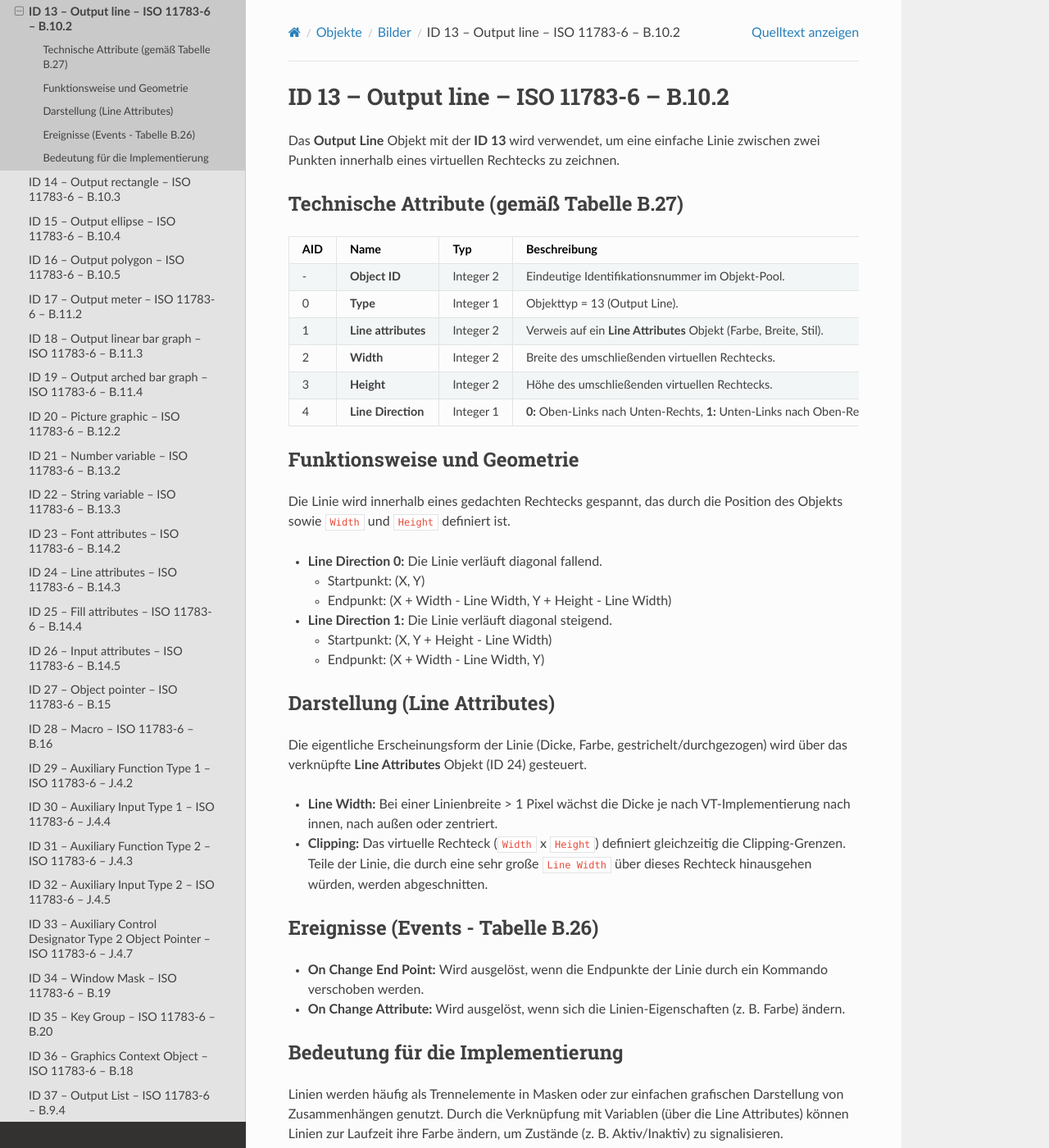
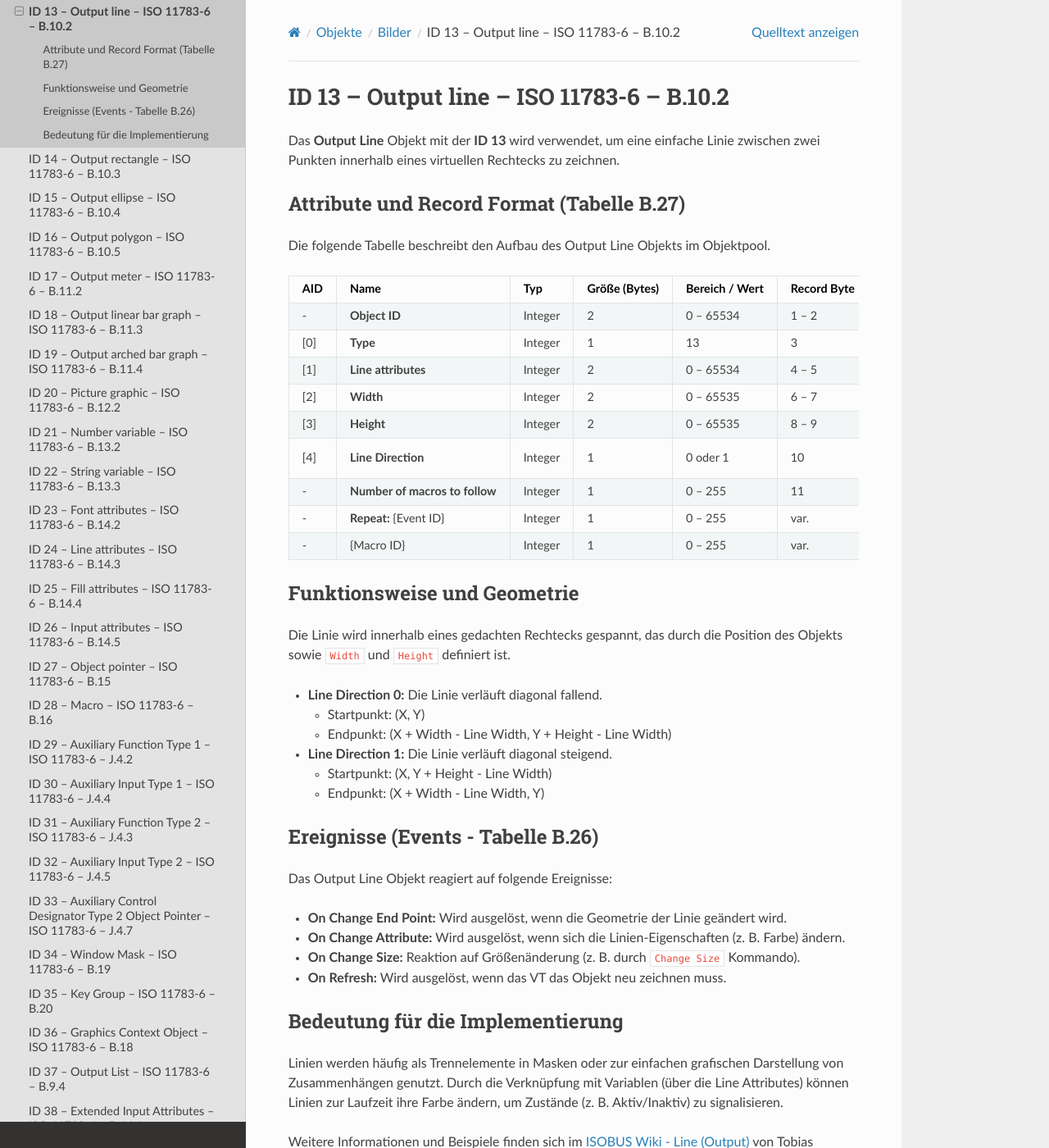
Before and after one commit to Meisterschulen-am-Ostbahnhof-Munchen/ISOBUS-VT-Objects-docs, a Sphinx documentation site: the page built from docs/isobus-objects/ID-13---Output-line---ISO-11783-6---B.10.2.md, in a window 1280 px wide and 1400 px high. Shown: the whole window at 82% size. Built offline with Sphinx 7.4.7 and the Read the Docs theme 3.1.0, drawn with Linux system fonts in a browser that asks for light colours.

Commit message:
docs: update Output Line (ID 13) with accurate attribute table and record format from ISO 11783-6 Annex B.10.2

```diff
--- a/docs/isobus-objects/ID-13---Output-line---ISO-11783-6---B.10.2.md
+++ b/docs/isobus-objects/ID-13---Output-line---ISO-11783-6---B.10.2.md
@@ -5,16 +5,21 @@
 
 Das **Output Line** Objekt mit der **ID 13** wird verwendet, um eine einfache Linie zwischen zwei Punkten innerhalb eines virtuellen Rechtecks zu zeichnen.
 
-## Technische Attribute (gemäß Tabelle B.27)
+### Attribute und Record Format (Tabelle B.27)
 
-| AID | Name | Typ | Beschreibung |
-| :--- | :--- | :--- | :--- |
-| - | **Object ID** | Integer 2 | Eindeutige Identifikationsnummer im Objekt-Pool. |
-| 0 | **Type** | Integer 1 | Objekttyp = 13 (Output Line). |
-| 1 | **Line attributes** | Integer 2 | Verweis auf ein **Line Attributes** Objekt (Farbe, Breite, Stil). |
-| 2 | **Width** | Integer 2 | Breite des umschließenden virtuellen Rechtecks. |
-| 3 | **Height** | Integer 2 | Höhe des umschließenden virtuellen Rechtecks. |
-| 4 | **Line Direction** | Integer 1 | **0:** Oben-Links nach Unten-Rechts, **1:** Unten-Links nach Oben-Rechts. |
+Die folgende Tabelle beschreibt den Aufbau des Output Line Objekts im Objektpool.
+
+| AID | Name | Typ | Größe (Bytes) | Bereich / Wert | Record Byte | Beschreibung |
+| :--- | :--- | :--- | :--- | :--- | :--- | :--- |
+| - | **Object ID** | Integer | 2 | 0 – 65534 | 1 – 2 | Eindeutige ID im Objektpool. |
+| [0] | **Type** | Integer | 1 | 13 | 3 | Objekttyp = Output Line. |
+| [1] | **Line attributes** | Integer | 2 | 0 – 65534 | 4 – 5 | Objekt-ID eines Line Attributes Objekts (Farbe, Breite, Stil). |
+| [2] | **Width** | Integer | 2 | 0 – 65535 | 6 – 7 | Breite des umschließenden virtuellen Rechtecks. |
+| [3] | **Height** | Integer | 2 | 0 – 65535 | 8 – 9 | Höhe des umschließenden virtuellen Rechtecks. |
+| [4] | **Line Direction** | Integer | 1 | 0 oder 1 | 10 | 0 = Oben-Links nach Unten-Rechts<br>1 = Unten-Links nach Oben-Rechts. |
+| - | **Number of macros to follow** | Integer | 1 | 0 – 255 | 11 | Anzahl der folgenden Makro-Referenzen. |
+| - | **Repeat:** {Event ID} | Integer | 1 | 0 – 255 | var. | Event ID, die das Makro auslöst. |
+| - | {Macro ID} | Integer | 1 | 0 – 255 | var. | Makro ID des auszuführenden Makros. |
 
 ## Funktionsweise und Geometrie
 Die Linie wird innerhalb eines gedachten Rechtecks gespannt, das durch die Position des Objekts sowie `Width` und `Height` definiert ist.
@@ -26,14 +31,14 @@ Die Linie wird innerhalb eines gedachten Rechtecks gespannt, das durch die Posit
     *   Startpunkt: (X, Y + Height - Line Width)
     *   Endpunkt: (X + Width - Line Width, Y)
 
-## Darstellung (Line Attributes)
-Die eigentliche Erscheinungsform der Linie (Dicke, Farbe, gestrichelt/durchgezogen) wird über das verknüpfte **Line Attributes** Objekt (ID 24) gesteuert.
-*   **Line Width:** Bei einer Linienbreite > 1 Pixel wächst die Dicke je nach VT-Implementierung nach innen, nach außen oder zentriert.
-*   **Clipping:** Das virtuelle Rechteck (`Width` x `Height`) definiert gleichzeitig die Clipping-Grenzen. Teile der Linie, die durch eine sehr große `Line Width` über dieses Rechteck hinausgehen würden, werden abgeschnitten.
+## Ereignisse (Events - Tabelle B.26)
 
-## Ereignisse (Events - Tabelle B.26)
-*   **On Change End Point:** Wird ausgelöst, wenn die Endpunkte der Linie durch ein Kommando verschoben werden.
+Das Output Line Objekt reagiert auf folgende Ereignisse:
+
+*   **On Change End Point:** Wird ausgelöst, wenn die Geometrie der Linie geändert wird.
 *   **On Change Attribute:** Wird ausgelöst, wenn sich die Linien-Eigenschaften (z. B. Farbe) ändern.
+*   **On Change Size:** Reaktion auf Größenänderung (z. B. durch `Change Size` Kommando).
+*   **On Refresh:** Wird ausgelöst, wenn das VT das Objekt neu zeichnen muss.
 
 ## Bedeutung für die Implementierung
 Linien werden häufig als Trennelemente in Masken oder zur einfachen grafischen Darstellung von Zusammenhängen genutzt. Durch die Verknüpfung mit Variablen (über die Line Attributes) können Linien zur Laufzeit ihre Farbe ändern, um Zustände (z. B. Aktiv/Inaktiv) zu signalisieren.
```
